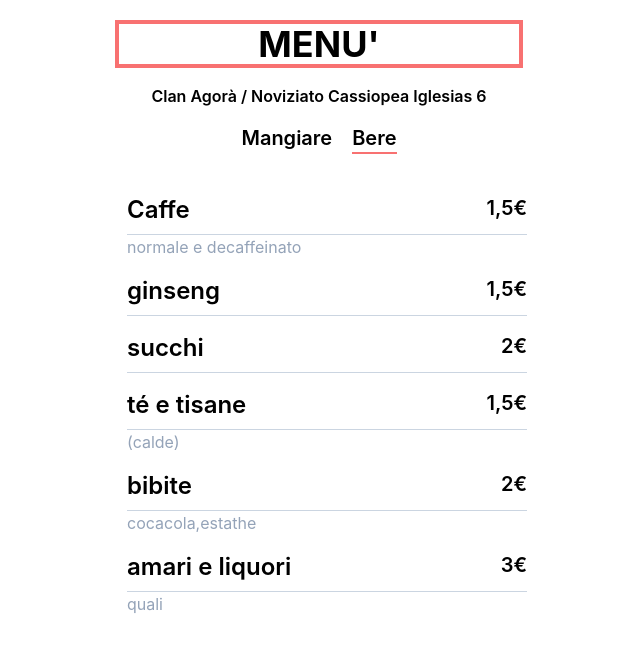
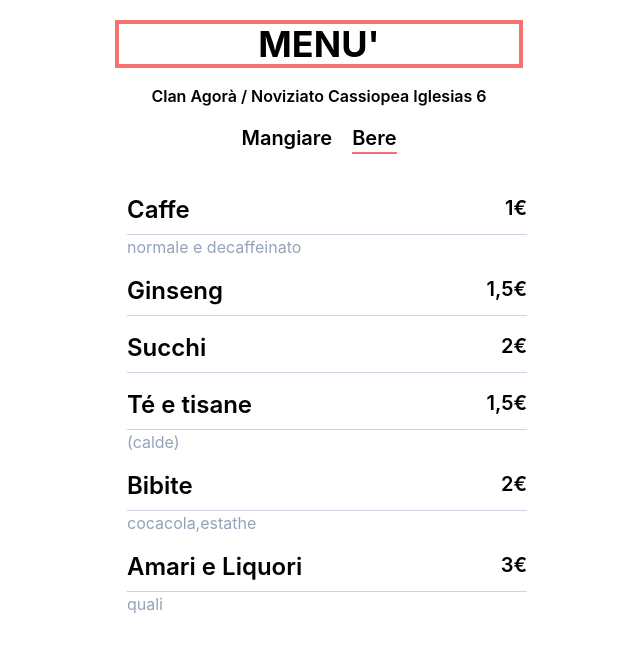
Before and after one commit to stinzi/menuig6, a React (Create React App) app: page / in a window 1280 px wide. Shown: the top 652 px of the page, without its empty margins (321-961 px from the left). Built offline with nearby package versions, Linux system fonts and the light colour scheme.

Commit message:
modifica

```diff
--- a/src/data.ts
+++ b/src/data.ts
@@ -5,59 +5,60 @@ export const menuData: Record<'beverages' | 'food', MenuItem[]> = {
         {
             name: "Caffe",
             description: "normale e decaffeinato",
+            cost: 1,
+        },
+        {
+            name: "Ginseng",
             cost: 1.50,
         },
         {
-            name: "ginseng",
-            cost: 1.50,
-        },
-        {
-            name: "succhi",
+            name: "Succhi",
             description: "",
             cost: 2,
         },
         {
-            name: "té e tisane",
+            name: "Té e tisane",
             description: "(calde)",
             cost: 1.50,
         },
         {
-            name: "bibite",
+            name: "Bibite",
             description: "cocacola,estathe",
             cost: 2,
         },
         {
-            name: "amari e liquori",
+            name: "Amari e Liquori",
             description: "quali",
             cost: 3,
         }
         ],
 
     "food":[
-        {
-            name: "Pizza",
-            description: "pizza margherita",
-            cost: 2,
-        },
+
         {
             name: "Dolci",
             description: "torta,crostate,brownies",
-            cost: 5,
+            cost: 1.50,
         },
         {
-            name: "biscotti",
-            description: "es..",
-            cost: 4,
+            name: "Pabassine",
+            cost: 2,
         },
         {
             name: "Salato",
             description: "pizzette,torte salate",
-            cost: 2,
+            cost: 1.50 ,
         },
         {
-            name: "pancake",
+            name: "Waffle",
             description: "marmellata,nutella",
-            cost: 3
+            cost: 3 ,
         },
+        {
+            name: "Biscotti",
+            description: "frollini e frollini con marmellata",
+            cost: 0.50 ,
+        },
+
     ]
 }
```
